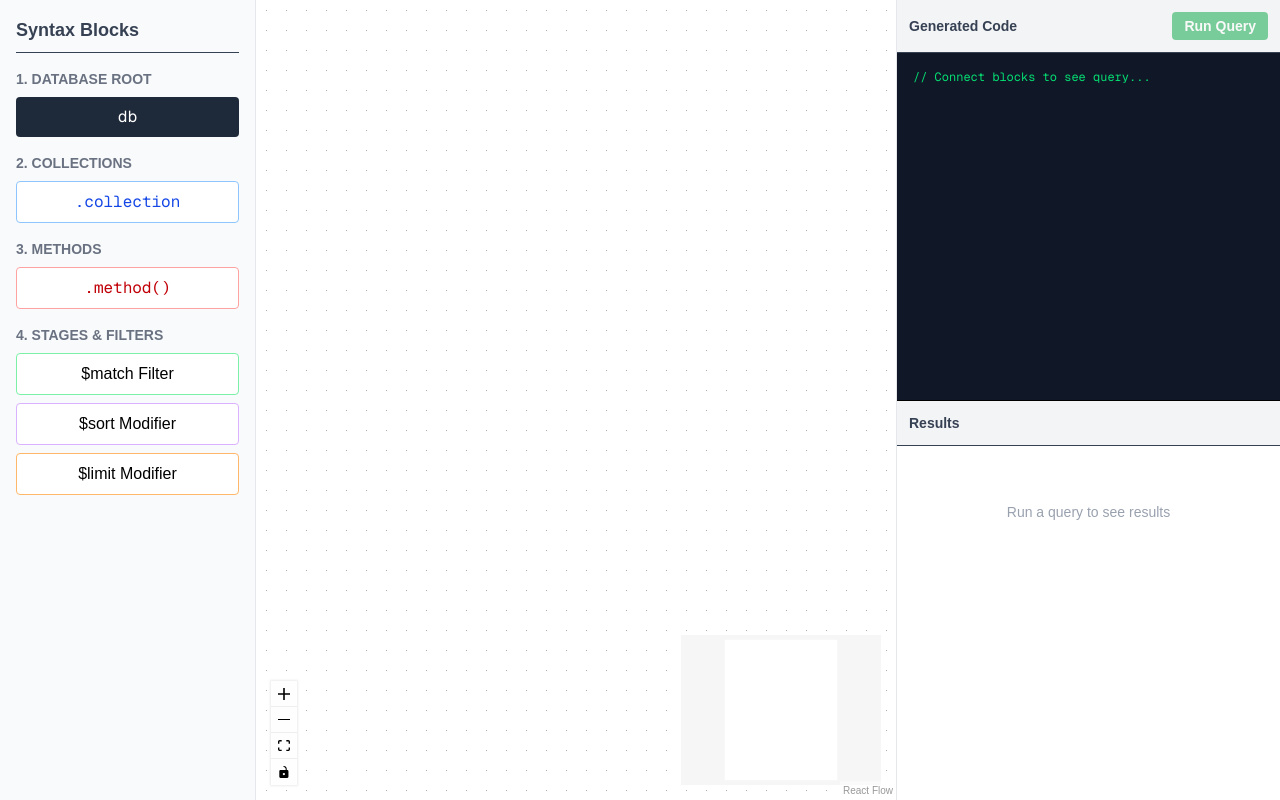
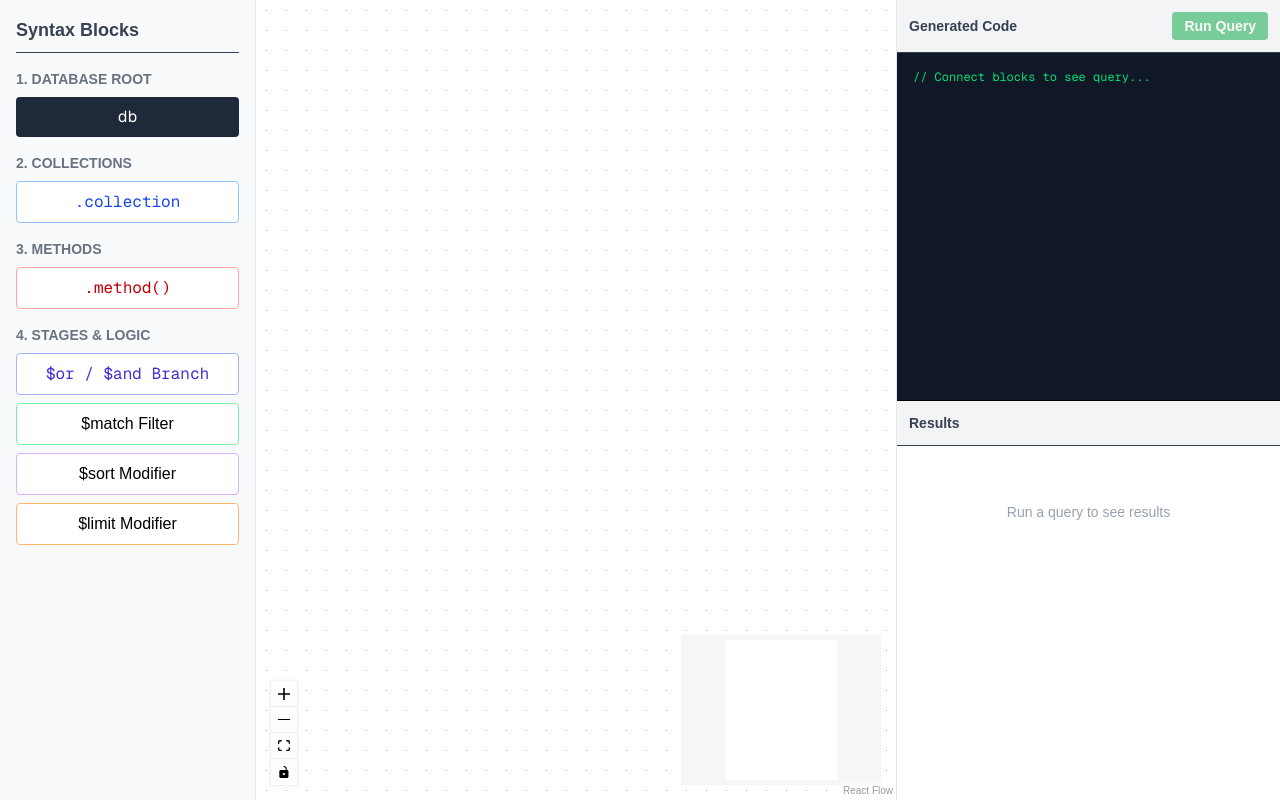
Before and after one commit to EmperorsReign05/MongoStudio, a Next.js app: page / in a window 1280 px wide. Built offline with nearby package versions, Linux system fonts and the light colour scheme.

Commit message:
feat: add logic node for branching queries in the UI

```diff
--- a/src/app/page.tsx
+++ b/src/app/page.tsx
@@ -14,6 +14,7 @@ import useFlowStore from '@/store/flowStore';
 import DBNode from '@/components/nodes/DBNode';
 import CollectionNode from '@/components/nodes/CollectionNode';
 import MethodNode from '@/components/nodes/MethodNode';
+import LogicNode from '@/components/nodes/LogicNode';
 import MatchNode from '@/components/nodes/MatchNode';
 import SortNode from '@/components/nodes/SortNode';
 import LimitNode from '@/components/nodes/LimitNode';
@@ -26,6 +27,7 @@ const nodeTypes = {
   db: DBNode,
   collection: CollectionNode,
   method: MethodNode,
+  logic: LogicNode,
   match: MatchNode,
   sort: SortNode,
   limit: LimitNode,
@@ -128,6 +130,7 @@ function Flow() {
       if (type === 'db') defaultData = {};
       if (type === 'collection') defaultData = { collection: 'students' };
       if (type === 'method') defaultData = { method: 'find' };
+      if (type === 'logic') defaultData = { operator: '$or' };
       if (type === 'match') defaultData = { field: '', operator: '$eq', value: '' };
       if (type === 'sort') defaultData = { sortField: '', sortDirection: 1 };
       if (type === 'limit') defaultData = { limit: 10 };
@@ -207,7 +210,14 @@ function Sidebar() {
       </div>
 
       <div className="flex flex-col gap-2">
-        <h3 className="text-sm font-semibold text-gray-500 uppercase">4. Stages & Filters</h3>
+        <h3 className="text-sm font-semibold text-gray-500 uppercase">4. Stages & Logic</h3>
+        <div
+          className="bg-white border border-indigo-300 rounded p-2 text-center cursor-grab hover:shadow-md transition-shadow font-mono text-indigo-700"
+          onDragStart={(event) => onDragStart(event, 'logic')}
+          draggable
+        >
+          $or / $and Branch
+        </div>
         <div
           className="bg-white border border-green-300 rounded p-2 text-center cursor-grab hover:shadow-md transition-shadow"
           onDragStart={(event) => onDragStart(event, 'match')}
--- /dev/null
+++ b/src/components/nodes/LogicNode.tsx
@@ -0,0 +1,27 @@
+import { Handle, Position } from '@xyflow/react';
+import useFlowStore from '@/store/flowStore';
+
+export default function LogicNode({ id, data }: { id: string, data: any }) {
+  const updateNodeData = useFlowStore((state) => state.updateNodeData);
+
+  return (
+    <div className="bg-white border-2 border-indigo-500 rounded-md p-4 min-w-[200px] shadow-sm text-center">
+      <Handle type="target" position={Position.Top} className="w-3 h-3 bg-gray-400" />
+
+      <div className="font-mono font-bold text-indigo-700 mb-2 border-b pb-1 flex items-center justify-center gap-1">
+        <select
+          className="border-none outline-none bg-transparent cursor-pointer text-lg font-bold"
+          value={data.operator || '$or'}
+          onChange={(e) => updateNodeData(id, { operator: e.target.value })}
+        >
+          <option value="$or">$or</option>
+          <option value="$and">$and</option>
+        </select>
+      </div>
+
+      <div className="text-xs text-gray-500">Connect multiple filters below:</div>
+
+      <Handle type="source" position={Position.Bottom} className="w-3 h-3 bg-indigo-500" />
+    </div>
+  );
+}
```
